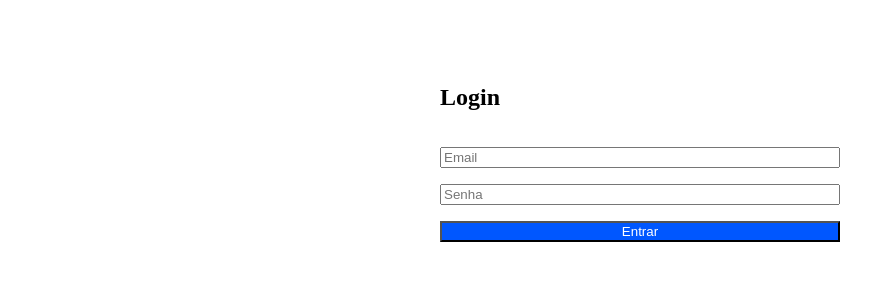
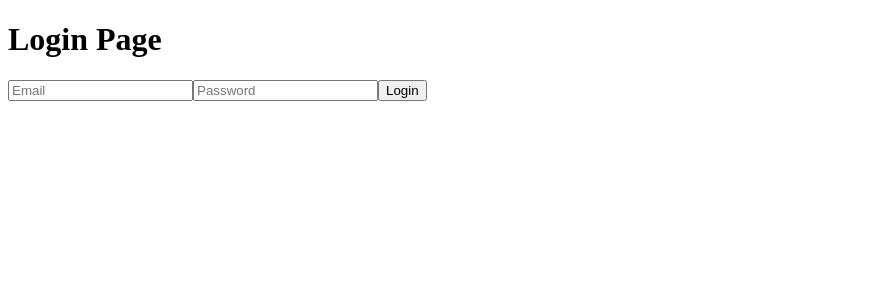
Before and after one commit to pgeovanny/divi, a Next.js app in the folder frontend/: page /login in a window 1280 px wide. Shown: the top 300 px of the page, without its empty margins (0-895 px from the left). Built offline with nearby package versions, Linux system fonts and the light colour scheme.

Commit message:
Update login.js

```diff
--- a/frontend/pages/login.js
+++ b/frontend/pages/login.js
@@ -1,28 +1,39 @@
-import { useState } from "react";
-import axios from "axios";
+// Arquivo: frontend/pages/login.js
 
-export default function Login() {
-  const [email, setEmail] = useState("");
-  const [senha, setSenha] = useState("");
-  const [msg, setMsg] = useState("");
+import React, { useState } from 'react';
 
-  async function handleLogin(e) {
-    e.preventDefault();
-    try {
-      const res = await axios.post("/api/auth/login", { email, senha });
-      setMsg("Login realizado!");
-    } catch {
-      setMsg("Usuário ou senha inválidos.");
-    }
-  }
+function LoginPage() {
+    const [email, setEmail] = useState('');
+    const [password, setPassword] = useState('');
 
-  return (
-    <form style={{display:"flex",flexDirection:"column",gap:"1rem",maxWidth:400,margin:"4rem auto"}} onSubmit={handleLogin}>
-      <h2>Login</h2>
-      <input placeholder="Email" value={email} onChange={e=>setEmail(e.target.value)} required />
-      <input placeholder="Senha" type="password" value={senha} onChange={e=>setSenha(e.target.value)} required />
-      <button style={{background:"#0057FF",color:"#fff"}} type="submit">Entrar</button>
-      <span>{msg}</span>
-    </form>
-  )
+    const handleLogin = (e) => {
+        e.preventDefault();
+        // Lógica de autenticação aqui
+        console.log('Email:', email, 'Password:', password);
+    };
+
+    return (
+        <div>
+            <h1>Login Page</h1>
+            <form onSubmit={handleLogin}>
+                <input
+                    type="email"
+                    value={email}
+                    onChange={(e) => setEmail(e.target.value)}
+                    placeholder="Email"
+                    required
+                />
+                <input
+                    type="password"
+                    value={password}
+                    onChange={(e) => setPassword(e.target.value)}
+                    placeholder="Password"
+                    required
+                />
+                <button type="submit">Login</button>
+            </form>
+        </div>
+    );
 }
+
+export default LoginPage;
```
